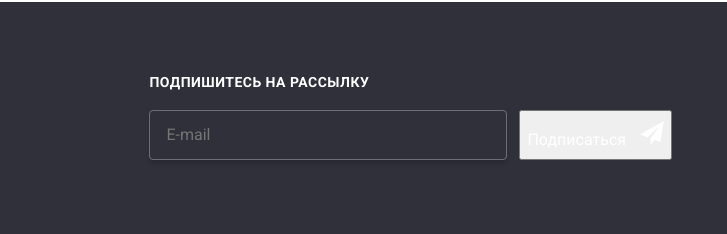
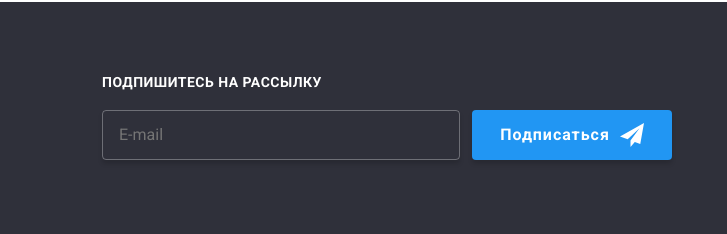
Before and after one commit to HannaMyrhorod/goit-markup-hw-06, a plain HTML site: page portfolio.html in a window 1280 px wide. Shown: the part 1632-1866 px from the top of the page, 553-1280 px from the left. Drawn offline with nearby package versions, Linux system fonts and the light colour scheme.

Commit message:
Виправляє форму на сторінці Портфоліо

```diff
--- a/portfolio.html
+++ b/portfolio.html
@@ -214,7 +214,7 @@
                 <label class="footer-list-title white" for="email">Подпишитесь на рассылку</label>
                 <div class="form-field">
                     <input class="footer-input white" type="email" name="email" id="email" placeholder="E-mail">
-                    <button class="footer-button white" type="submit">Подписаться
+                    <button class="form-button white" type="submit">Подписаться
                         <svg class="button-icon" width="24" height="24">
                             <use href="./images/sprite.svg#icon-send"></use>
                         </svg>
```
